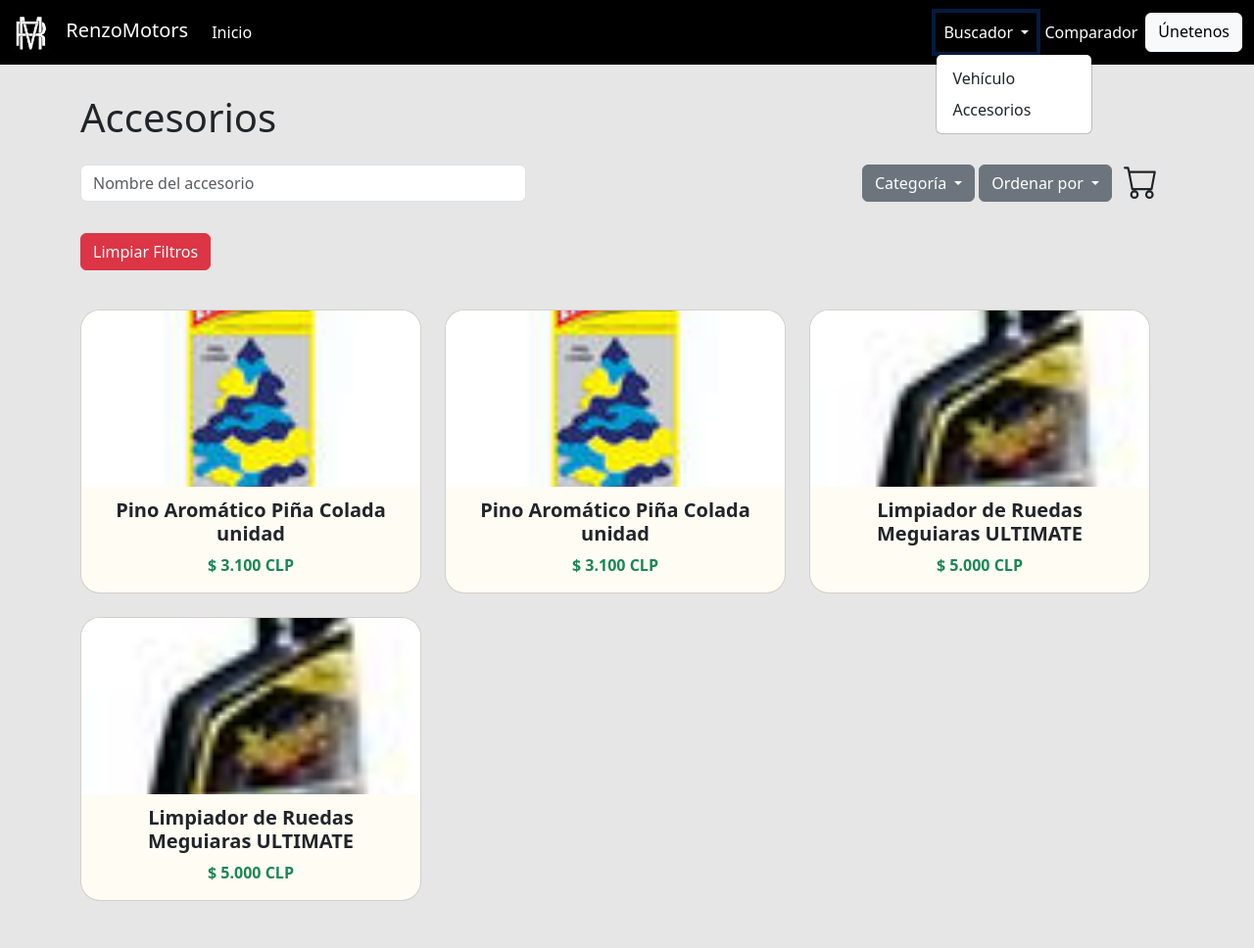
After one commit to HatCliff/renzomotors, a PHP site: page /xampp/pages/buscador_accesorio.php in a window 1280 px wide, after a click on "Buscador". The commit adds this page. Shown: the whole page at 98% size. Run offline with PHP 8.4, Linux system fonts and the light colour scheme; data comes from the database, SQL or seed files in the repository.

Commit message:
Panel busqueda Accesorios v1

```diff
--- a/components/navbaruser.php
+++ b/components/navbaruser.php
@@ -31,7 +31,7 @@
                     </a>
                     <ul class="dropdown-menu">
                         <li><a class="dropdown-item" href='<?php echo $carpetaMain; ?>pages/buscador_vehiculo.php'>Vehículo</a></li>
-                        <li><a class="dropdown-item" href="#">Accesorios</a></li>
+                        <li><a class="dropdown-item" href="<?php echo $carpetaMain; ?>pages/buscador_accesorio.php">Accesorios</a></li>
                     </ul>
                 </li>
                 <li class="nav-item">
--- /dev/null
+++ b/pages/buscador_accesorio.php
@@ -0,0 +1,226 @@
+<?php
+session_start();
+include('../config/conexion.php');
+
+$estado = $_POST['estado'] ?? [];
+$orden = $_POST['orden'] ?? '';
+$id_marcas = $_POST['id_marcas'] ?? [];
+$id_anios = $_POST['id_anios'] ?? [];
+$id_combustible = $_POST['id_combustible'] ?? [];
+$id_tipo_accesorio = $_POST['id_tipo_accesorio'] ?? [];
+$nombre_modelo = $_POST['modelo_i'] ?? '';
+
+$query = "SELECT DISTINCT a.*, nombre_tipo_accesorio
+          FROM accesorio a
+          JOIN pertenece_tipo pt ON a.sku_accesorio = pt.sku_accesorio
+          JOIN tipo_accesorio ta ON ta.id_tipo_accesorio = pt.id_tipo_accesorio
+          WHERE a.stock_accesorio != 0";
+
+$resultado = mysqli_query($conexion, $query);
+
+if ($_SERVER['REQUEST_METHOD'] == 'POST') {
+    if (isset($_POST['Limpiar'])) {
+        // Resetea los valores de los filtros a sus valores iniciales
+        $orden = $nombre_modelo = '';
+        $id_tipo_accesorio = [];
+        // Redirige al mismo formulario para limpiar todos los datos enviados por POST
+        header("Location: " . $_SERVER['PHP_SELF']);
+        exit();
+    } else {
+        // Procesa los filtros solo si "Limpiar" no fue presionado
+
+    }
+
+    $resultado = mysqli_query($conexion, $query);
+    if (mysqli_num_rows($resultado) == 0) {
+        echo "<script>var showAlert = true;</script>";
+    } else {
+        echo "<script>var showAlert = false;</script>";
+    }
+}
+
+
+// Incluye el navbar correspondiente según el tipo de usuario
+if (isset($_SESSION['tipo_persona']) && $_SESSION['tipo_persona'] === 'administrador') {
+    // Usuario es administrador, incluye el navbar de administrador
+    include '../admin/navbaradmin.php';
+} else {
+    // Usuario es normal, incluye el navbar de usuario
+    include '../components/navbaruser.php';
+}
+
+?>
+<!DOCTYPE html>
+<html lang="es">
+
+<head>
+    <link href="https://cdn.jsdelivr.net/npm/bootstrap@5.3.0/dist/css/bootstrap.min.css" rel="stylesheet">
+    <title>Accesorios</title>
+    <!-- Dar color al fondo de la pagina -->
+    <style>
+        body{
+            background: #E6E6E6;
+        }
+        .carrito {
+            width: 35px;
+            height: 100%;
+        }
+
+    </style>
+</head>
+<script>
+    // Función para convertir los parámetros del formulario a una cadena de consulta (query string)
+    function getQueryString() {
+        const form = document.getElementById('filtroForm');
+        const formData = new FormData(form);
+        const params = new URLSearchParams(formData);
+        return params.toString();  // Devuelve la cadena de parámetros
+    }
+
+    // Llamada a history.replaceState solo si el formulario ha sido enviado
+    window.addEventListener('load', function() {
+        // Reemplazar la URL con los parámetros del filtro, pero sin recargar la página
+        const queryString = getQueryString();
+        if (queryString) {
+            // Actualizar la URL sin recargar la página
+            history.replaceState(null, '', '?' + queryString);
+        }
+    });
+</script>
+<body class="pt-5">
+    <div class="container mt-5">
+    <div class="col-md-12">
+        <div class="row mb-4">
+            <!-- buscador y filtros -->
+            <div class="row mb-4">
+                <h1 class="mb-4">Accesorios</h1>
+                <form id="filtroForm" method="POST" enctype="multipart/form-data" >
+                    <div class="d-flex flex-column flex-md-row align-items-start">
+                        <div class="col-12 col-md-5 me-md-3 mb-3 mb-md-0 ">
+                            <input class="form-control" type="text" name="accesorio_i" placeholder="Nombre del accesorio"
+                            aria-label="Nombre del accesorio" value="<?php echo htmlspecialchars($nombre_modelo); ?>"
+                            onchange="document.getElementById('filtroForm').submit()">
+                            <button type="submit" style="display: none;"></button>
+                        </div>
+
+                        <div class="col-12 col-md-7 d-flex flex-wrap align-items-start justify-content-end">
+                            <div class="dropdown me-1 mb-2">
+                                <button class="btn btn-secondary dropdown-toggle" type="button"
+                                id="categoriaDopdown" data-bs-toggle="dropdown" aria-expanded="false">
+                                    Categoría
+                                </button>
+                                <ul class="dropdown-menu" aria-labelledby="categoriaDopdown">
+                                    <?php
+                                        $consulta = mysqli_query($conexion, "SELECT * FROM tipo_accesorio");
+                                        while ($row = mysqli_fetch_assoc($consulta)) {
+                                            $isChecked = in_array($row['id_tipo_accesorio'], $id_tipo_accesorio) ? 'checked' : '';
+                                            echo "<li class='dropdown-item'>";
+                                            echo "<label>";
+                                            echo "<input type='checkbox' name='id_tipo_accesorio[]'
+                                                value='{$row['id_tipo_accesorio']}' $isChecked
+                                                onchange='document.getElementById(\"filtroForm\").submit()'>";
+                                            echo "{$row['nombre_tipo_accesorio']}";
+                                            echo "</label>";
+                                            echo "</li>";
+                                        }
+                                    ?>
+                                </ul>
+                            </div>
+                            <div class="dropdown me-1 mb-2">
+                                <button class="btn btn-secondary dropdown-toggle" type="button"
+                                id="ordenDropdown" data-bs-toggle="dropdown" aria-expanded="false">
+                                    Ordenar por
+                                </button>
+                                <ul class="dropdown-menu" aria-labelledby="ordenDropdown">
+                                    <li class="dropdown-item">
+                                        <label>
+                                            <input type="radio" name="orden" value="mayor_a_menor"
+                                             <?php if ($orden == 'mayor_a_menor') echo 'checked'; ?>
+                                             onchange="document.getElementById('filtroForm').submit()"> Precio de mayor a menor
+                                        </label>
+                                    </li>
+                                    <li class="dropdown-item">
+                                        <label>
+                                            <input type="radio" name="orden" value="menor_a_mayor"
+                                            <?php if ($orden == 'menor_a_mayor') echo 'checked'; ?>
+                                            onchange="document.getElementById('filtroForm').submit()"> Precio de menor a mayor
+                                        </label>
+                                    </li>
+                                </ul>
+                            </div>
+
+                            <!-- Carrito -->
+                            <div class="mx-2 d-flex justify-content-center align-items-center">
+                                <svg xmlns="http://www.w3.org/2000/svg" class="carrito" width="16" height="16" fill="currentColor" class="bi bi-cart" viewBox="0 0 16 16">
+                                <path d="M0 1.5A.5.5 0 0 1 .5 1H2a.5.5 0 0 1 .485.379L2.89 3H14.5a.5.5 0 0 1 .491.592l-1.5 8A.5.5 0 0 1 13 12H4a.5.5 0 0 1-.491-.408L2.01 3.607 1.61 2H.5a.5.5 0 0 1-.5-.5M3.102 4l1.313 7h8.17l1.313-7zM5 12a2 2 0 1 0 0 4 2 2 0 0 0 0-4m7 0a2 2 0 1 0 0 4 2 2 0 0 0 0-4m-7 1a1 1 0 1 1 0 2 1 1 0 0 1 0-2m7 0a1 1 0 1 1 0 2 1 1 0 0 1 0-2"/>
+                                </svg>
+                            </div>
+
+                        </div>
+                    </div>
+                    <div class="d-flex gap-2">
+                        <button type="submit" name="Limpiar" id="Limpiar"
+                        class="btn btn-danger mt-4" >Limpiar Filtros</button>
+                    </div>
+                </form>
+                <div class='alert alert-danger alert-container'
+                id='alerta_datos' role='alert' style='display: none;'>¡No se encontraron resultados!</div>
+            </div>
+
+            <!-- Muestra todos los vehiculos -->
+            <div class="row">
+            <?php
+while ($fila = mysqli_fetch_assoc($resultado)) {
+    echo "<div class='col-12 col-sm-6 col-md-4 mb-4 d-flex align-items-stretch'>";
+    echo "<a href='accesorio.php?id={$fila['sku_accesorio']}' class='text-decoration-none w-100'>";
+    echo "<div class='card h-100 d-flex flex-column' style='background: #fffcf4; border-radius: 20px; overflow: hidden;'>";
+
+    // Carrusel de fotos del vehículo
+    $sku_accesorio = $fila['sku_accesorio'];
+    $fotos_resultado = mysqli_query($conexion, "SELECT foto_accesorio FROM fotos_accesorio WHERE sku_accesorio = '$sku_accesorio'");
+
+    echo "<div id='carousel{$sku_accesorio}' class='carousel slide' data-bs-ride='carousel'>";
+    echo "<div class='carousel-inner'>";
+    $active = "active";
+    while ($foto = mysqli_fetch_assoc($fotos_resultado)) {
+        $ruta_imagen = '../admin/mantenedores/accesorios/' . $foto['foto_accesorio'];
+        echo "<div class='carousel-item $active'>";
+        echo "<div style='background-image: url($ruta_imagen); background-size: cover; background-position: center; height: 180px; border-radius: 15px 15px 0 0;'></div>";
+        echo "</div>";
+        $active = ""; // Solo la primera imagen es "active"
+    }
+    echo "</div>";
+    echo "<button class='carousel-control-prev' type='button' data-bs-target='#carousel{$sku_accesorio}' data-bs-slide='prev'>...</button>";
+    echo "<button class='carousel-control-next' type='button' data-bs-target='#carousel{$sku_accesorio}' data-bs-slide='next'>...</button>";
+    echo "</div>";
+
+    // Información del vehículo
+    echo "<div class='card-body mt-1 text-center py-2'>";
+    $precio_formateado = number_format($fila['precio_accesorio'], 0, ',', '.');
+    echo "<h5 class='card-title text-dark fw-bold mb-2'>{$fila['nombre_accesorio']}</h5>";
+    echo "<p class='text-success fw-bold mb-2'>$ {$precio_formateado} CLP</p>";
+    echo "</div>"; // card-body
+
+    echo "</div>"; // card
+    echo "</a>";
+    echo "</div>";
+}
+?>
+
+
+            </div>
+        </div>
+    </div>
+    </div>
+    <script src="https://cdn.jsdelivr.net/npm/bootstrap@5.3.0/dist/js/bootstrap.bundle.min.js"></script>
+</body>
+</html>
+
+<script>
+        // Mostrar la alerta si no hay resultados
+        if (typeof showAlert !== 'undefined' && showAlert) {
+            document.getElementById('alerta_datos').style.display = 'block';
+        } else {
+            document.getElementById('alerta_datos').style.display = 'none';
+        }
+</script>
```
Also changed, not shown: admin/mantenedores/accesorios/mantenedor_accesorios.php (+66 -19 lines), admin/mantenedores/vehiculo/mantenedor_vehiculos.php (+12 -12 lines), admin/mantenedores/accesorios/fotos/Aromatico_piña_colada.jpg, admin/mantenedores/accesorios/fotos/Aromatio_piña_colada2.jpg, admin/mantenedores/accesorios/fotos/LLAVE-TRABA-VOLANTE_.png (added), admin/mantenedores/accesorios/fotos/Limpiador_ruedas.jpg.
